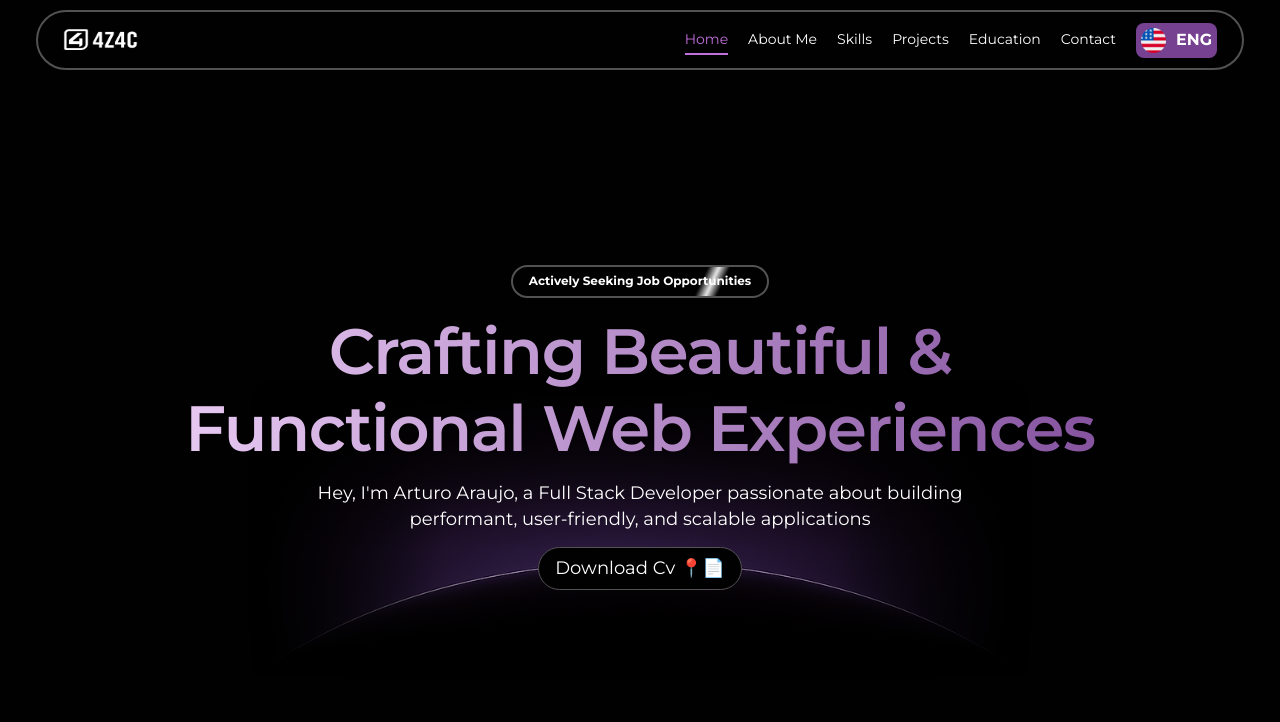
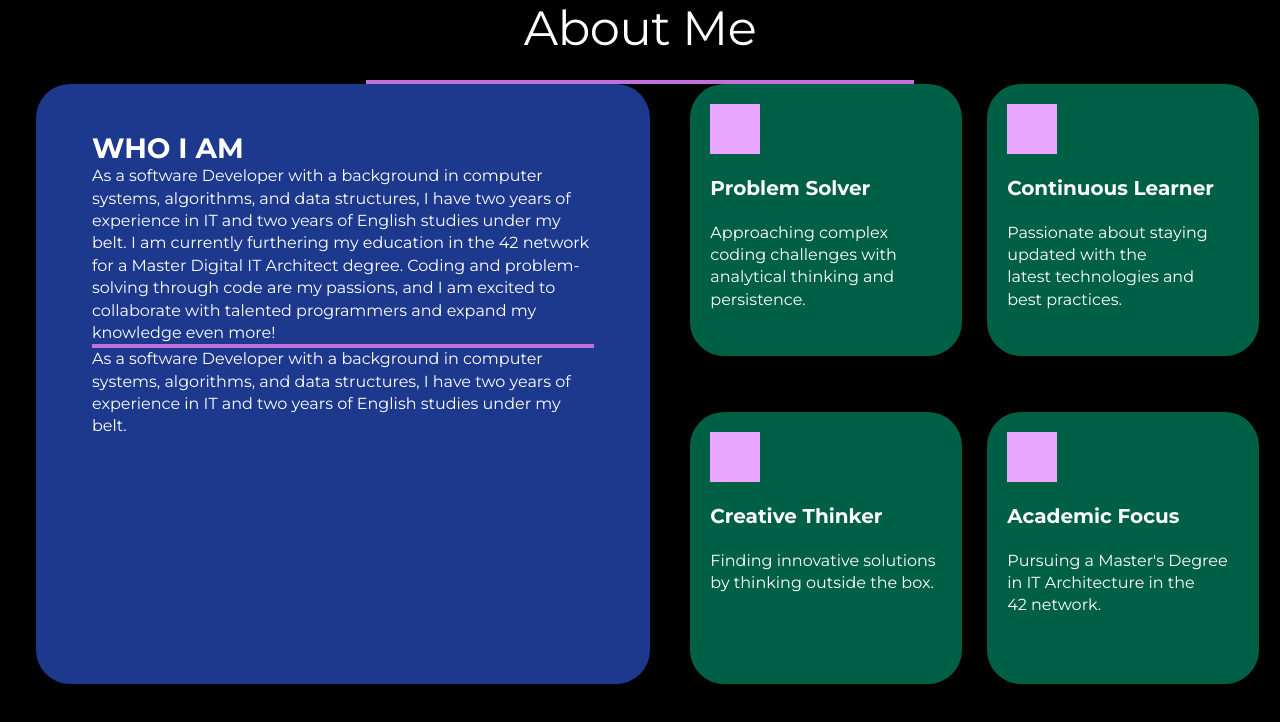
Before and after one commit to ArturoZAC/testing-forport-4z4c, a Next.js app: page / in a window 1280 px wide. Shown: the top 722 px of the page. Built offline with nearby package versions, Linux system fonts and the light colour scheme.

Commit message:
aboutsection

```diff
--- a/src/app/(home)/page.tsx
+++ b/src/app/(home)/page.tsx
@@ -4,10 +4,12 @@ import { Hero } from "@/views/Hero";
 export default function HomePage() {
 
   return (
+    // <main className="px-6">
     <>
-      <Hero />
-      {/* <About /> */}
+      {/* <Hero /> */}
+      <About />
+    </>
 
-    </>
+    // </main>
   );
 }
--- a/src/app/globals.css
+++ b/src/app/globals.css
@@ -16,6 +16,7 @@
 
   --animate-colorChange: colorChange 0.3s ease-in forwards;
   --animate-shine: shine 2s infinite linear;
+  --animate-scaleTitle: scaleTitle 0.5s ease-in-out forwards;
 
   @keyframes colorChange {
     from {
@@ -33,6 +34,11 @@
     100% {
       transform: translateX(1600%) rotate(205deg);
     }
+  }
+
+  @keyframes scaleTitle {
+    from { transform: scaleX(0); }
+    to { transform: scaleX(1); }
   }
 
 }
@@ -80,6 +86,22 @@
     @apply text-[64px] font-semibold leading-[1.2] tracking-[-0.02em]
   }
 
+  .text-subtitle1-b-d {
+    @apply text-[28px] font-bold leading-[1.2] tracking-[0em]
+  }
+
+  .text-subtitle1-r-d {
+    @apply text-[28px] font-normal leading-[1.2] tracking-[0em]
+  }
+
+  .text-lead-r-d {
+    @apply text-[20px] font-normal leading-[1.4] tracking-[0em]
+  }
+
+  .text-lead-b-d {
+    @apply text-[20px] font-bold leading-[1.4] tracking-[0em]
+  }
+
   .text-body-large-r-d {
     @apply text-[18px] font-normal leading-[1.4] tracking-[0em]
   }
--- /dev/null
+++ b/src/components/about/AboutCard.tsx
@@ -0,0 +1,11 @@
+
+export const AboutCard = () => {
+  return (
+    <div className="bg-blue-900 w-full h-[600px] py-12 px-14 rounded-[34px]">
+      <p className="text-subtitle1-b-d">WHO I AM</p>
+      <p className="text-body-small-r-d">As a software Developer with a background in computer systems, algorithms, and data structures, I have two years of experience in IT and two years of English studies under my belt. I am currently furthering my education in the 42 network for a Master Digital IT Architect degree. Coding and problem-solving through code are my passions, and I am excited to collaborate with talented programmers and expand my knowledge even more!</p>
+      <div className="min-h-[4px] bg-third w-full"></div>
+      <p className="text-body-small-r-d">As a software Developer with a background in computer systems, algorithms, and data structures, I have two years of experience in IT and two years of English studies under my belt. </p>
+    </div>
+  )
+}
--- a/src/components/about/BodyAbout.tsx
+++ b/src/components/about/BodyAbout.tsx
@@ -1,8 +1,14 @@
+import { MainContainer } from "../responsive/MainContainer";
+import { AboutCard } from "./AboutCard";
+import { CardContainer } from "./CardContainer";
 
 export const BodyAbout = () => {
   return (
-    <>
-
-    </>
+    <div className="flex flex-col justify-center items-center">
+      <MainContainer className="flex flex-row justify-center items-center gap-x-[40px]">
+        <AboutCard />
+        <CardContainer />
+      </MainContainer>
+    </div>
   );
 };
--- /dev/null
+++ b/src/components/about/Card.tsx
@@ -0,0 +1,17 @@
+
+interface Props {
+  icon?: any,
+  lead?: string;
+  descripcion?: string;
+}
+
+
+export const Card = ( {icon,lead,descripcion}: Props) => {
+  return (
+    <div className="size-[272px] p-5 space-y-5 bg-emerald-800 rounded-[34px]">
+      <div className="size-[50px] bg-third-light">{ icon }</div>
+      <p className="text-lead-b-d">{ lead }</p>
+      <p className="text-body-small-r-d text-pretty">{descripcion}</p>
+    </div>
+  )
+}
--- /dev/null
+++ b/src/components/about/CardContainer.tsx
@@ -0,0 +1,12 @@
+import { Card } from "./Card"
+
+export const CardContainer = () => {
+  return (
+    <div className="w-full h-[600px] grid grid-cols-2 gap-x-10 content-between">
+      <Card lead="Problem Solver" descripcion="Approaching complex coding challenges with analytical thinking and persistence."/>
+      <Card lead="Continuous Learner" descripcion="Passionate about staying updated with the latest technologies and best practices."/>
+      <Card lead="Creative Thinker" descripcion="Finding innovative solutions by thinking outside the box."/>
+      <Card lead="Academic Focus" descripcion="Pursuing a Master's Degree in IT Architecture in the 42 network."/>
+    </div>
+  )
+}
--- /dev/null
+++ b/src/components/about/index.ts
@@ -0,0 +1,4 @@
+export * from './AboutCard';
+export * from './BodyAbout';
+export * from './Card';
+export * from './CardContainer';
--- a/src/components/hero/BackImage.tsx
+++ b/src/components/hero/BackImage.tsx
@@ -4,7 +4,7 @@ export const BackImage = () => {
   return (
     <div className="flex justify-center items-center relative bottom-19">
       <div className="flex justify-center items-center absolute -z-10">
-        <Image src="/custom/off-arc.png" alt="bg" width={980} height={430} style={{ height: '430px'}}  className="mask-x-from-70% mask-x-to-90% mask-y-from-45% mask-y-to-85%" />
+        <Image src="/custom/off-arc.png" alt="bg" width={980} height={430} style={{ height: '430px'}}  className="mask-x-from-70% mask-x-to-90% mask-y-from-45% mask-y-to-85% not select-none" />
       </div>
     </div>
   );
--- a/src/components/hero/BodyHero.tsx
+++ b/src/components/hero/BodyHero.tsx
@@ -3,7 +3,7 @@ import { BackImage } from "./BackImage";
 
 export const BodyHero = () => {
   return (
-    <div className="flex flex-col justify-center items-center w-screen h-[calc(100vh-70px)]">
+    <div className="flex flex-col justify-center items-center h-[calc(100vh-70px)]">
       <MainContainer className="space-y-[15px] relative">
         <div className="text-tiny-b-d grid place-items-center overflow-hidden relative text-secondary">
           <button className="relative z-9 bg-primary max-w-full py-[6px] px-[16px] rounded-full border-2 border-neutral-600 overflow-hidden">
--- a/src/components/responsive/MainContainer.tsx
+++ b/src/components/responsive/MainContainer.tsx
@@ -1,5 +1,5 @@
 
-export const MainContainer = ({ children, className }: { children: React.ReactNode, className?: string }) => {
+export const MainContainer = ({ children, className }: { children: React.ReactNode | React.ReactNode[], className?: string }) => {
   return (
     <div className={`w-full max-w-[1208px] ${className}` }>
       { children }
--- a/src/components/ui/Title.tsx
+++ b/src/components/ui/Title.tsx
@@ -3,8 +3,10 @@ import { MainContainer } from "../responsive/MainContainer";
 export const Title = () => {
   return (
     <div className="flex col justify-center items-center">
-      <MainContainer className="flex flex-col justify-center items-center">
-        <p className="text-h2-r-d">Hello you</p>
+      <MainContainer className="flex flex-col justify-center items-center relative after:w-full after:max-w-[548px] after:content-[''] after:block after:h-[4px] after:bg-third after:animate-scaleTitle after:origin-center after:mt-[22px]">
+        <h2 className="text-h2-r-d">
+          About Me
+        </h2>
       </MainContainer>
     </div>
   );
--- a/src/views/About.tsx
+++ b/src/views/About.tsx
@@ -1,10 +1,11 @@
+import { BodyAbout } from "@/components/about";
 import { Title } from "@/components/ui";
 
 export const About = () => {
   return (
     <>
       <Title />
-
+      <BodyAbout/>
     </>
   );
 };
```
